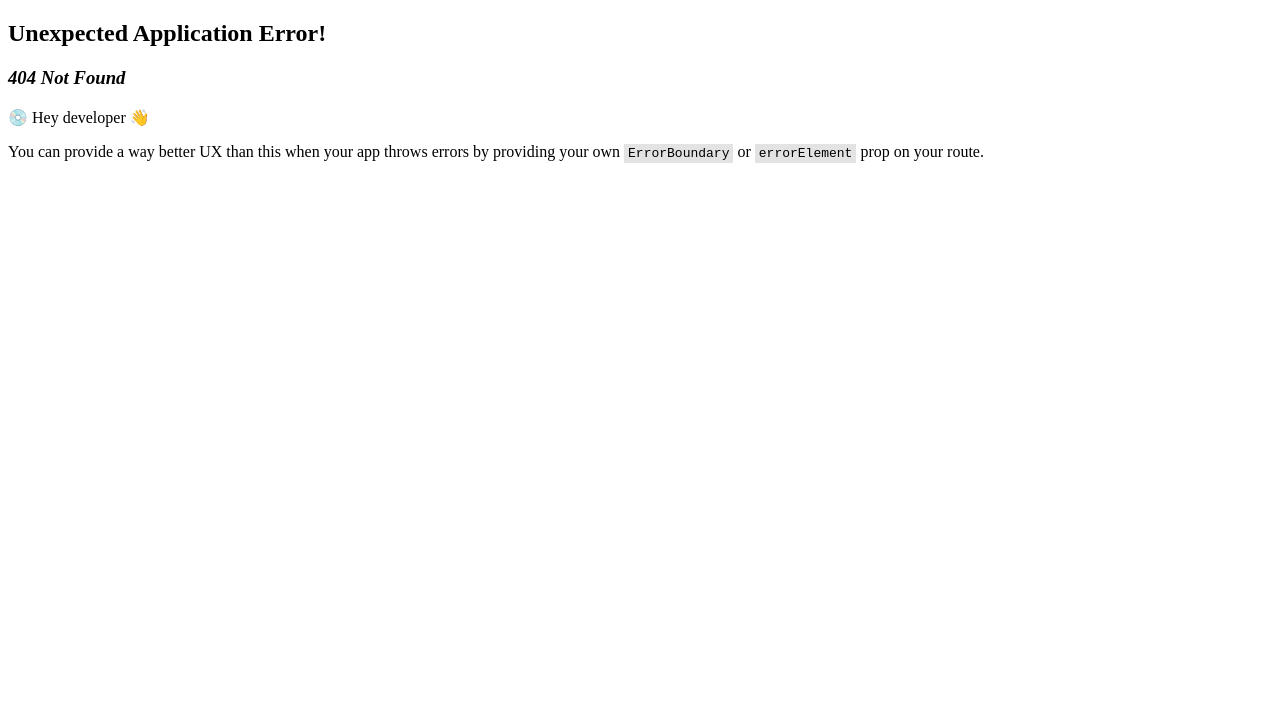
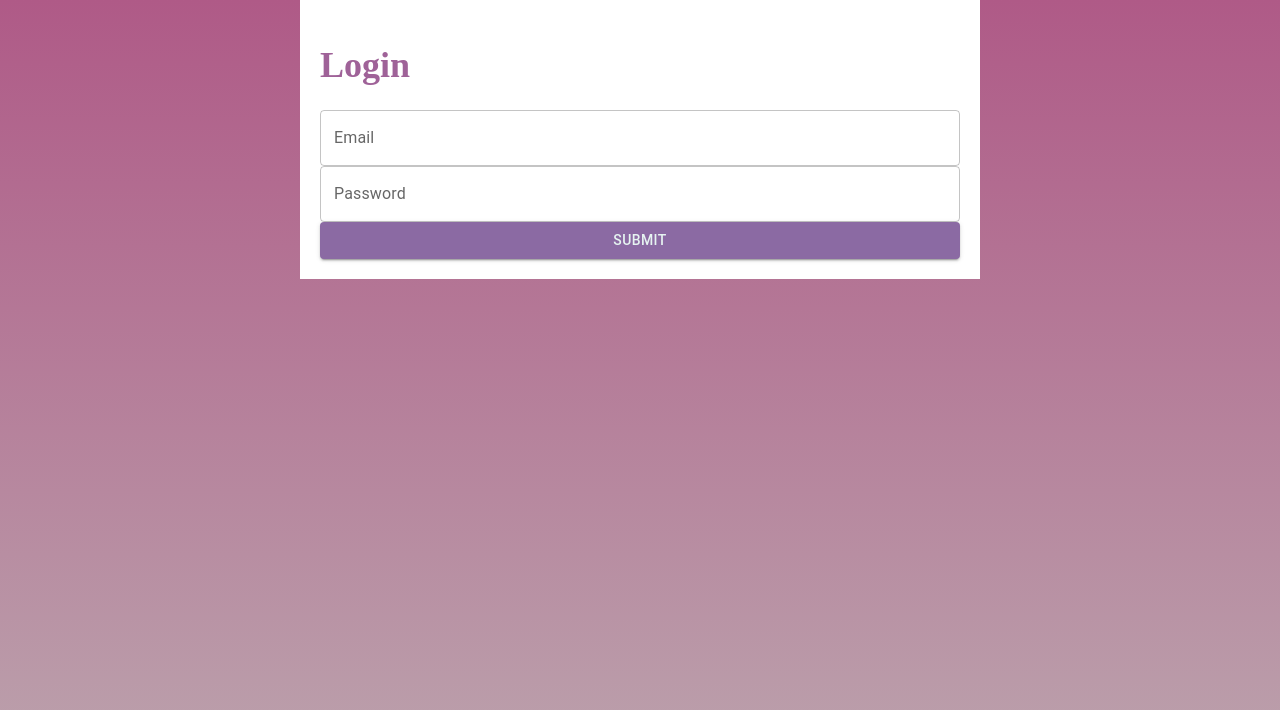
Before and after one commit to roksolanadutchak/pets-news, a React (Create React App) app: page /login in a window 1280 px wide. Before the commit this address had no page. Shown: the top 710 px of the page. Built offline with nearby package versions, Linux system fonts and the light colour scheme.

Commit message:
add login page

```diff
--- a/package.json
+++ b/package.json
@@ -17,6 +17,7 @@
 		"axios": "^1.4.0",
 		"dotenv": "^16.0.3",
 		"eslint-config-prettier": "^8.8.0",
+		"formik": "^2.4.2",
 		"react": "^18.2.0",
 		"react-dom": "^18.2.0",
 		"react-router-dom": "^6.11.1",
@@ -56,6 +57,7 @@
 		"eslint-config-standard": "^17.0.0",
 		"husky": "^8.0.3",
 		"lint-staged": "^13.2.2",
-		"prettier": "^2.8.8"
+		"prettier": "^2.8.8",
+		"yup": "^1.2.0"
 	}
 }
--- a/src/index.tsx
+++ b/src/index.tsx
@@ -3,6 +3,7 @@ import ReactDOM from 'react-dom/client';
 import { createBrowserRouter, RouterProvider } from 'react-router-dom';
 import reportWebVitals from './reportWebVitals';
 import Dashboard from './modules/Dashboard/Dashboard';
+import Login from './modules/Login/Login';
 import './shared/scss/index.scss';
 import './config/axiosConfig';
 
@@ -10,6 +11,10 @@ const router = createBrowserRouter([
 	{
 		path: '/',
 		element: <Dashboard />,
+	},
+	{
+		path: '/login',
+		element: <Login />,
 	},
 ]);
 const root = ReactDOM.createRoot(
--- a/src/modules/Dashboard/components/article/Article.tsx
+++ b/src/modules/Dashboard/components/article/Article.tsx
@@ -7,6 +7,7 @@ import useCardApi from '../../../../shared/hooks/useCardApi';
 import IconButton from '@mui/material/IconButton';
 import Button from '@mui/material/Button';
 import styles from './article.module.scss';
+
 const Article: FC<{ open: boolean; handleClose: () => void }> = ({
 	open,
 	handleClose,
--- /dev/null
+++ b/src/modules/Login/Login.module.scss
@@ -0,0 +1,34 @@
+@use 'sass:map';
+@import '../../shared/scss/variables/colors';
+@import '../../shared/scss/variables/typography';
+body {
+	height: 100%;
+	margin: 0;
+	background: linear-gradient(#af5a87, #bca5ae) no-repeat fixed;
+}
+.formWrapper {
+	background: white;
+	margin: auto;
+	width: 50%;
+	padding: 20px;
+}
+h1 {
+	color: map.get($primary, P500);
+	font-size: map.get($font-sizes, 6);
+}
+.formContainer {
+	display: flex;
+	flex-direction: column;
+}
+label {
+	color: map.get($primary, P300);
+	padding: 15px 0 15px 0;
+	font-size: map.get($font-sizes, 5);
+}
+button {
+	margin-top: 15px;
+	padding: 15px;
+	font-size: map.get($font-sizes, 4);
+	background-color: map.get($primary, P200);
+	color: map.get($neutral, P700);
+}
--- /dev/null
+++ b/src/modules/Login/Login.tsx
@@ -0,0 +1,60 @@
+import { useFormik } from 'formik';
+import * as yup from 'yup';
+import { LoginData } from '../../shared/interfaces/login-data';
+import styles from './Login.module.scss';
+import TextField from '@mui/material/TextField';
+import Button from '@mui/material/Button';
+
+const validationSchema = yup.object({
+	email: yup.string().required('Email is required').email(),
+	password: yup
+		.string()
+		.min(8, 'Password should be of minimum 8 characters length')
+		.required('Password is required'),
+});
+const Login = () => {
+	const initialValues: LoginData = { email: '', password: '' };
+	const formik = useFormik({
+		initialValues,
+		validationSchema,
+		onSubmit: (values) => {
+			alert(JSON.stringify(values, null, 2));
+		},
+	});
+	return (
+		<div className={styles.loginPageWrapper}>
+			<div className={styles.formWrapper}>
+				<h1>Login</h1>
+				<form onSubmit={formik.handleSubmit} className={styles.formContainer}>
+					<TextField
+						fullWidth
+						id="email"
+						name="email"
+						label="Email"
+						value={formik.values.email}
+						onChange={formik.handleChange}
+						onBlur={formik.handleBlur}
+						error={formik.touched.email && Boolean(formik.errors.email)}
+						helperText={formik.touched.email && formik.errors.email}
+					/>
+					<TextField
+						fullWidth
+						id="password"
+						name="password"
+						label="Password"
+						type="password"
+						value={formik.values.password}
+						onChange={formik.handleChange}
+						onBlur={formik.handleBlur}
+						error={formik.touched.password && Boolean(formik.errors.password)}
+						helperText={formik.touched.password && formik.errors.password}
+					/>
+					<Button variant="contained" fullWidth type="submit">
+						Submit
+					</Button>
+				</form>
+			</div>
+		</div>
+	);
+};
+export default Login;
--- a/src/shared/components/Navbar/Navbar.tsx
+++ b/src/shared/components/Navbar/Navbar.tsx
@@ -1,4 +1,5 @@
 import * as React from 'react';
+import { NavLink } from 'react-router-dom';
 import Avatar from '@mui/material/Avatar';
 import Menu from '@mui/material/Menu';
 import MenuItem from '@mui/material/MenuItem';
@@ -102,10 +103,12 @@ const Navbar = () => {
 					Settings
 				</MenuItem>
 				<MenuItem onClick={handleClose}>
-					<ListItemIcon>
-						<Logout fontSize="small" />
-					</ListItemIcon>
-					Logout
+					<NavLink to="login">
+						<ListItemIcon>
+							<Logout fontSize="small" />
+						</ListItemIcon>
+						Logout
+					</NavLink>
 				</MenuItem>
 			</Menu>
 		</div>
--- /dev/null
+++ b/src/shared/interfaces/login-data.ts
@@ -0,0 +1,4 @@
+export interface LoginData {
+	email: string;
+	password: string;
+}
--- a/src/shared/scss/variables/typography.scss
+++ b/src/shared/scss/variables/typography.scss
@@ -4,6 +4,7 @@ $font-sizes: (
 	3: 16px,
 	4: 18px,
 	5: 24px,
+	6: 36px,
 );
 
 $font-weight: (
```
Also changed, not shown: 1 other file (tests, documents, lock files or other folders).
